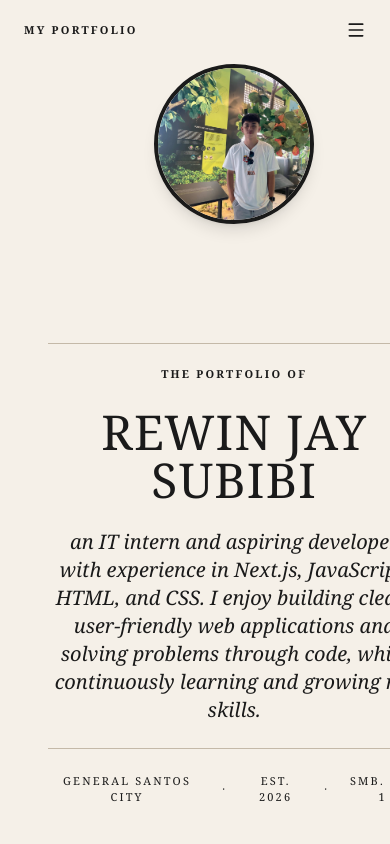
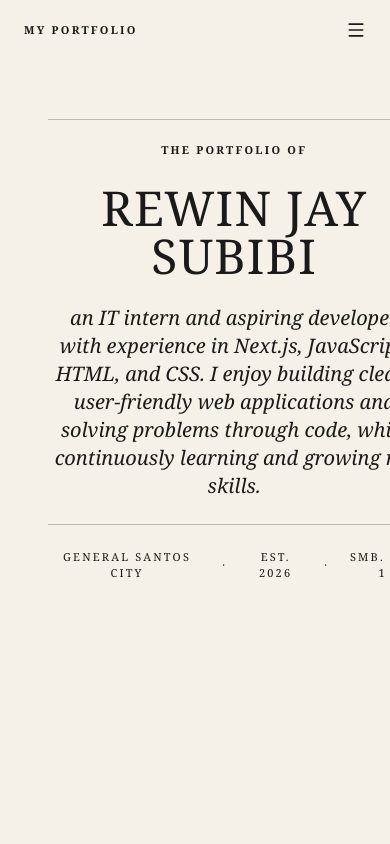
Before and after one commit to rewinjaysubibi/SMBport, a Next.js app: page / in a window 390 px wide. Shown: the top 844 px of the page. Built offline with nearby package versions, Linux system fonts and the light colour scheme.

Commit message:
fixing the image size on mobile view

```diff
--- a/app/page.tsx
+++ b/app/page.tsx
@@ -21,22 +21,7 @@ export default function Page() {
           target="_blank"
           rel="noopener noreferrer"
           className="group block"
-        >
-          <div className="relative z-0 mx-auto mt-16 h-40 w-40 cursor-pointer overflow-hidden rounded-full border-4 border-[#1A1A1A] shadow-lg sm:h-52 sm:w-52 md:h-64 md:w-64">
-            <img
-              src="final3.jpg"
-              alt="Portfolio Image"
-              className="h-full w-full object-cover"
-            />
-
-            {/* Hover Overlay */}
-            <div className="absolute inset-0 flex items-center justify-center bg-black/60 opacity-0 transition duration-300 group-hover:opacity-100">
-              <p className="text-center text-sm font-medium text-white">
-                Click to see Pogi
-              </p>
-            </div>
-          </div>
-        </a>
+        ></a>
 
         {/* Hero section */}
         <div className="-mt-30 pt-12 pb-16 md:pt-16 md:pb-20">
```
